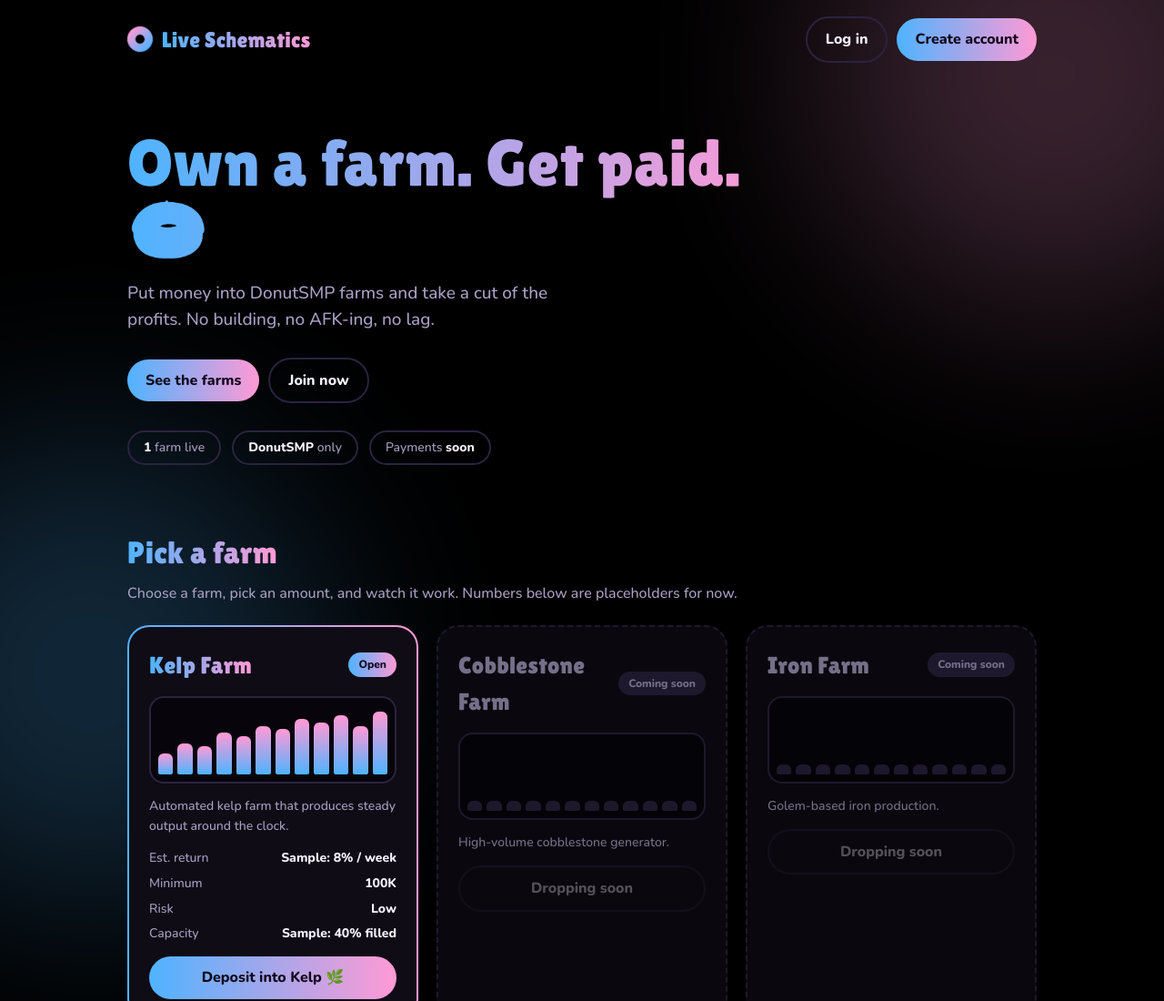
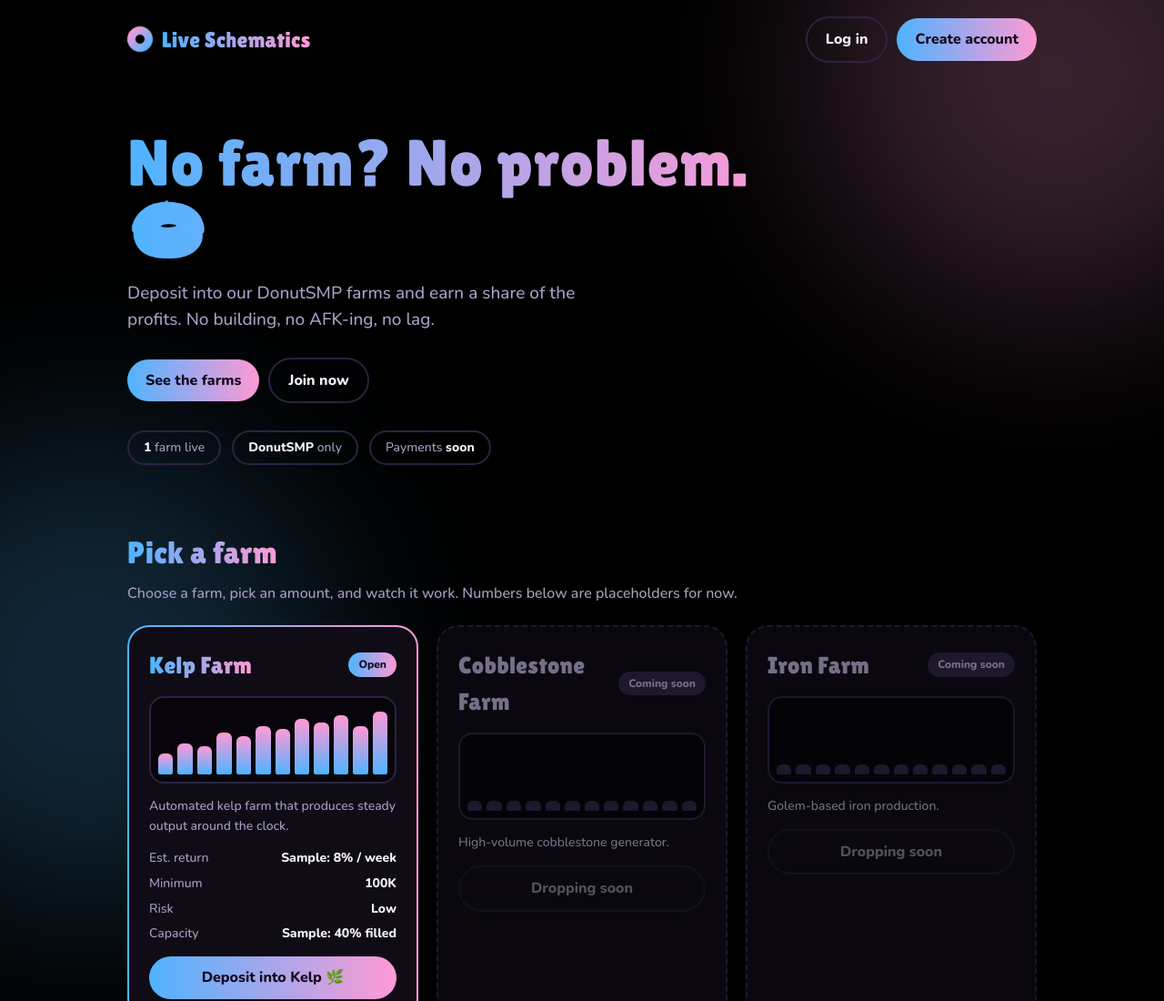
Before and after one commit to AcerzXV/live-schematics, a plain HTML site: page index.html in a window 1280 px wide. Shown: the top 1100 px of the page at 91% size. Drawn offline with nearby package versions, Linux system fonts and the light colour scheme.

Commit message:
Add files via upload

```diff
--- a/index.html
+++ b/index.html
@@ -86,8 +86,8 @@ footer{border-top:2px solid var(--line);padding:22px 0 40px;color:var(--mute);fo
 </nav>
 
 <section class="hero">
-  <h1>Own a farm. Get paid. 🍩</h1>
-  <p>Put money into DonutSMP farms and take a cut of the profits. No building, no AFK-ing, no lag.</p>
+  <h1>No farm? No problem. 🍩</h1>
+  <p>Deposit into our DonutSMP farms and earn a share of the profits. No building, no AFK-ing, no lag.</p>
   <div class="row"><a class="btn" href="#farms" style="text-decoration:none">See the farms</a><button class="btn ghost" id="heroJoin">Join now</button></div>
   <div class="stats"><div><b>1</b> farm live</div><div><b>DonutSMP</b> only</div><div>Payments <b>soon</b></div></div>
 </section>
```
